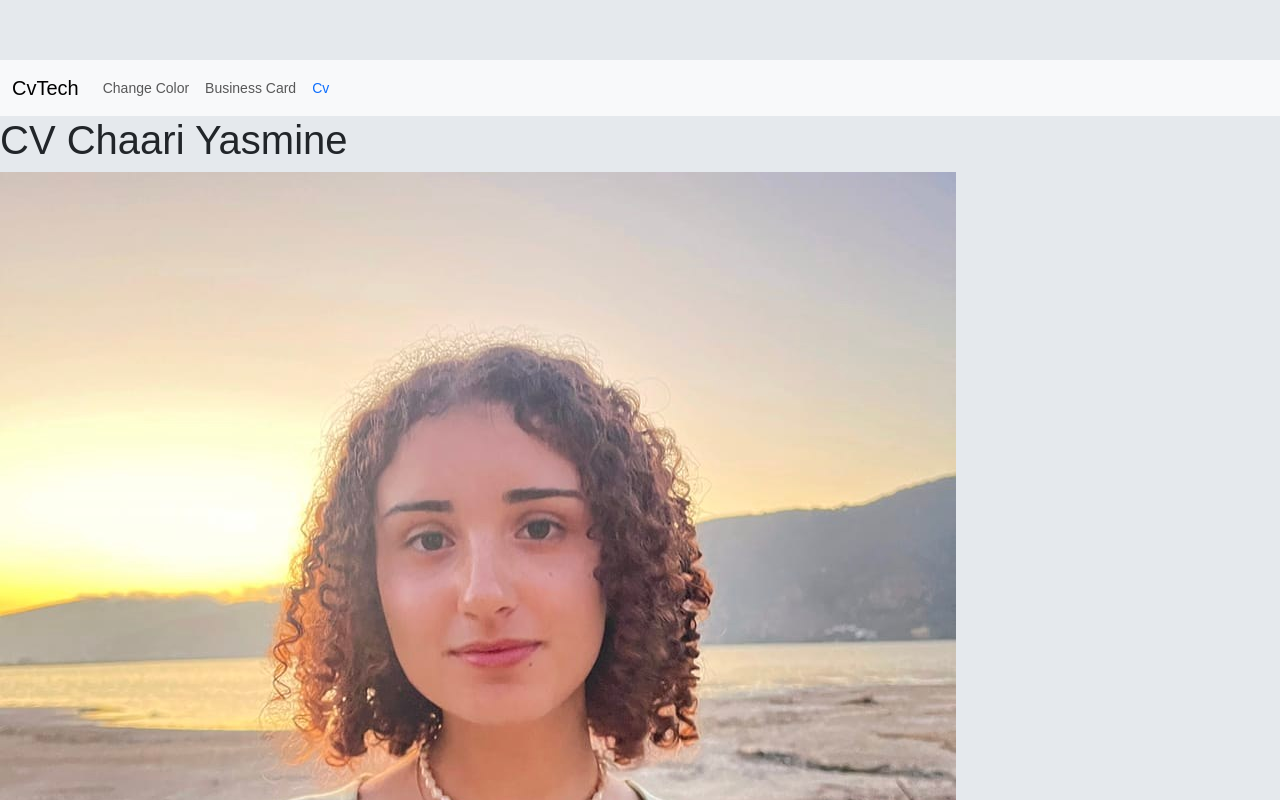
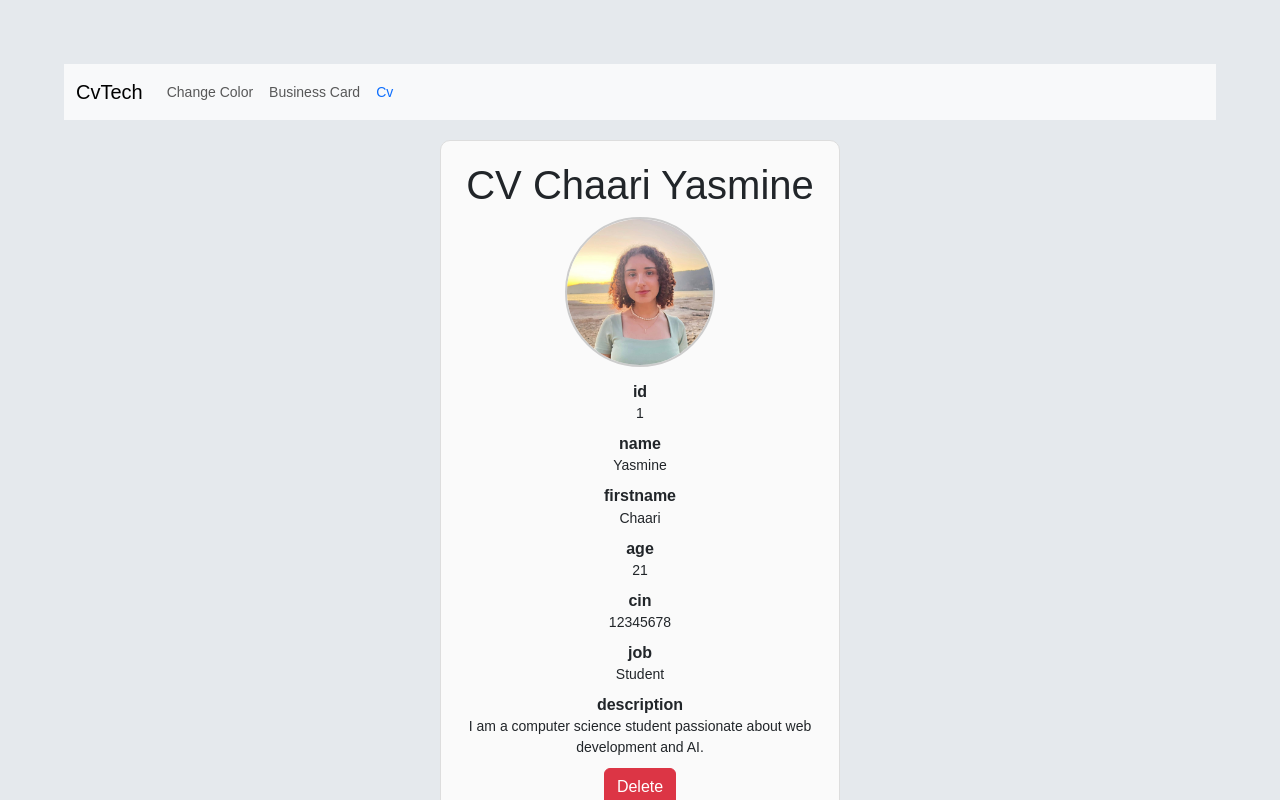
Before and after one commit to YasmineFerjani/tp2_angular, an Angular app: page /cv/1 in a window 1280 px wide. Shown: the top 800 px of the page. Built offline with nearby package versions, Linux system fonts and the light colour scheme.

Commit message:
fixed css

```diff
--- a/src/app/change-color/change-color.css
+++ b/src/app/change-color/change-color.css
@@ -1,6 +1,7 @@
 div{
-    width: 400px;
-    height: 200px;
+    margin-top: 3%;
+    width: 80%;
+    height: 30%;
     border: 1px solid #000;
     padding: 50px;
     margin-bottom: 20px;
@@ -18,3 +19,6 @@ button{
     height: 40px;
 
 }
+div{
+
+}
--- a/src/app/cvTech/cv-details/cv-details.css
+++ b/src/app/cvTech/cv-details/cv-details.css
@@ -0,0 +1,33 @@
+.cv-container {
+  max-width: 400px;
+  margin: 20px auto;
+  padding: 20px;
+  border: 1px solid #ddd;
+  border-radius: 10px;
+  background: #fafafa;
+  text-align: center;
+}
+
+.cv-container img {
+  width: 150px;
+  height: 150px;
+  border-radius: 50%;
+  object-fit: cover;
+  margin-bottom: 15px;
+  border: 2px solid #ccc;
+}
+
+.cv-field {
+  margin-bottom: 10px;
+}
+
+.cv-field h2 {
+  font-size: 16px;
+  margin: 0;
+  font-weight: bold;
+}
+
+.cv-field p {
+  margin: 2px 0 8px;
+  font-size: 14px;
+}
--- a/src/app/cvTech/cv-details/cv-details.html
+++ b/src/app/cvTech/cv-details/cv-details.html
@@ -1,37 +1,49 @@
 @if(cv){
-    <h1> CV {{cv.firstname}} {{cv.name}}</h1>
+<div class="cv-container">
+
+    <h1>CV {{cv.firstname}} {{cv.name}}</h1>
+
     <img src="assets/images/{{cv.path}}">
-<div>
+
+    <div class="cv-field">
         <h2>id</h2>
         <p>{{cv.id}}</p>
     </div>
-<div>
+
+    <div class="cv-field">
         <h2>name</h2>
         <p>{{cv.name}}</p>
     </div>
-<div>
+
+    <div class="cv-field">
         <h2>firstname</h2>
         <p>{{cv.firstname}}</p>
     </div>
-<div>
+
+    <div class="cv-field">
         <h2>age</h2>
         <p>{{cv.age}}</p>
     </div>
-<div>
+
+    <div class="cv-field">
         <h2>cin</h2>
         <p>{{cv.cin}}</p>
     </div>
-<div>
+
+    <div class="cv-field">
         <h2>job</h2>
         <p>{{cv.job}}</p>
     </div>
-<div>
+
+    <div class="cv-field">
         <h2>description</h2>
         <p>{{cv.description}}</p>
     </div>
 
     <button type="button" class="btn btn-danger" (click)="deleteCV(cv.id)">Delete</button>
 
+</div>
+
 }@else {
-    <p> Sorry Couldn't find the CV of id {{id}}!</p>
+    <p>Sorry, couldn't find the CV with id {{id}}!</p>
 }
--- a/src/app/cvTech/liste-embauche/liste-embauche.css
+++ b/src/app/cvTech/liste-embauche/liste-embauche.css
@@ -0,0 +1,27 @@
+.preselect-list {
+  display: flex;
+  gap: 1rem;
+  padding: 0;
+  list-style: none;
+  align-items: center;
+}
+
+.preselect-item {
+  display: flex;
+  flex-direction: column; /* image above name */
+  align-items: center;
+}
+
+.avatar {
+  width: 70px;
+  height: 70px;
+  border-radius: 50%; /* circle */
+  object-fit: cover;
+  border: 2px solid #ccc;
+}
+
+.name {
+  margin-top: 0.5rem;
+  font-weight: 500;
+  text-align: center;
+}
--- a/src/app/cvTech/liste-embauche/liste-embauche.html
+++ b/src/app/cvTech/liste-embauche/liste-embauche.html
@@ -1,7 +1,16 @@
-@if(personnes_embauchees.length != 0){
-    Liste des pré sélectionnés:
-    @for(item of personnes_embauchees; track item.id ){
-        <img src="assets/images/ {{item.path}}"/>
-        <p>{{item.name}}</p>
+@if (personnes_embauchees.length != 0) {
+  <p>Liste des pré sélectionnés:</p>
+
+  <ul class="preselect-list">
+    @for (item of personnes_embauchees; track item.id) {
+      <li class="preselect-item">
+        <img
+          class="avatar"
+          src="assets/images/{{ item.path }}"
+          alt="{{ item.firstname }}"
+        />
+        <span class="name">{{ item.name }}</span>
+      </li>
     }
+  </ul>
 }
--- a/src/styles.css
+++ b/src/styles.css
@@ -1,3 +1,7 @@
 /* You can add global styles to this file, and also import other style files */
 @import'bootstrap';
 @import url('./assets/css/rotating-card.css');
+
+body{
+    margin: 5% 5%;
+}
```
Lines whose indentation alone changed are shown as unchanged.
